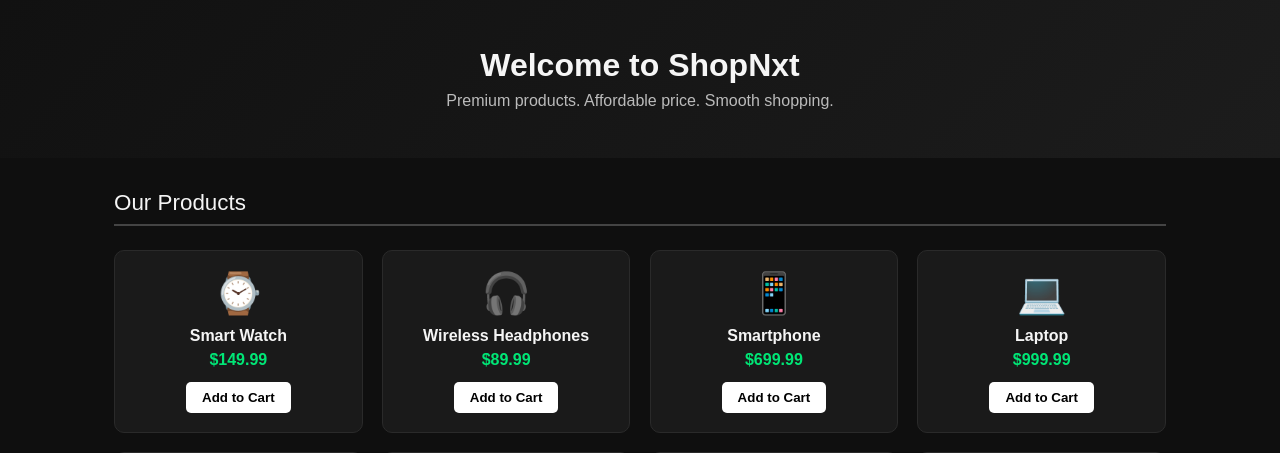
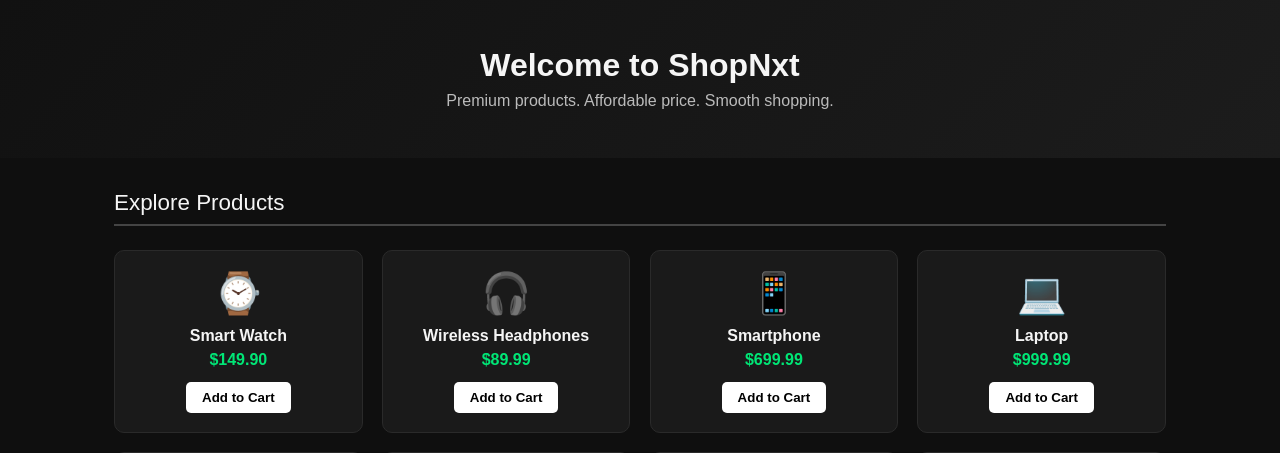
Before and after one commit to surya03-it/Shopnxt-app, a Flask app: page / in a window 1280 px wide. Shown: the part 63-516 px from the top of the page. Run offline with Flask 3, Linux system fonts and the light colour scheme.

Commit message:
Update index.html

```diff
--- a/templates/index.html
+++ b/templates/index.html
@@ -123,13 +123,13 @@ footer{
 </div>
 
 <div class="section">
-  <div class="section-title">Our Products</div>
+  <div class="section-title">Explore Products</div>
   <div class="grid">
 
     <div class="card">
       <div class="icon">⌚</div>
       <h4>Smart Watch</h4>
-      <div class="price">$149.99</div>
+      <div class="price">$149.90</div>
       <button class="btn" onclick="addToCart('Smart Watch')">Add to Cart</button>
     </div>
 
```
